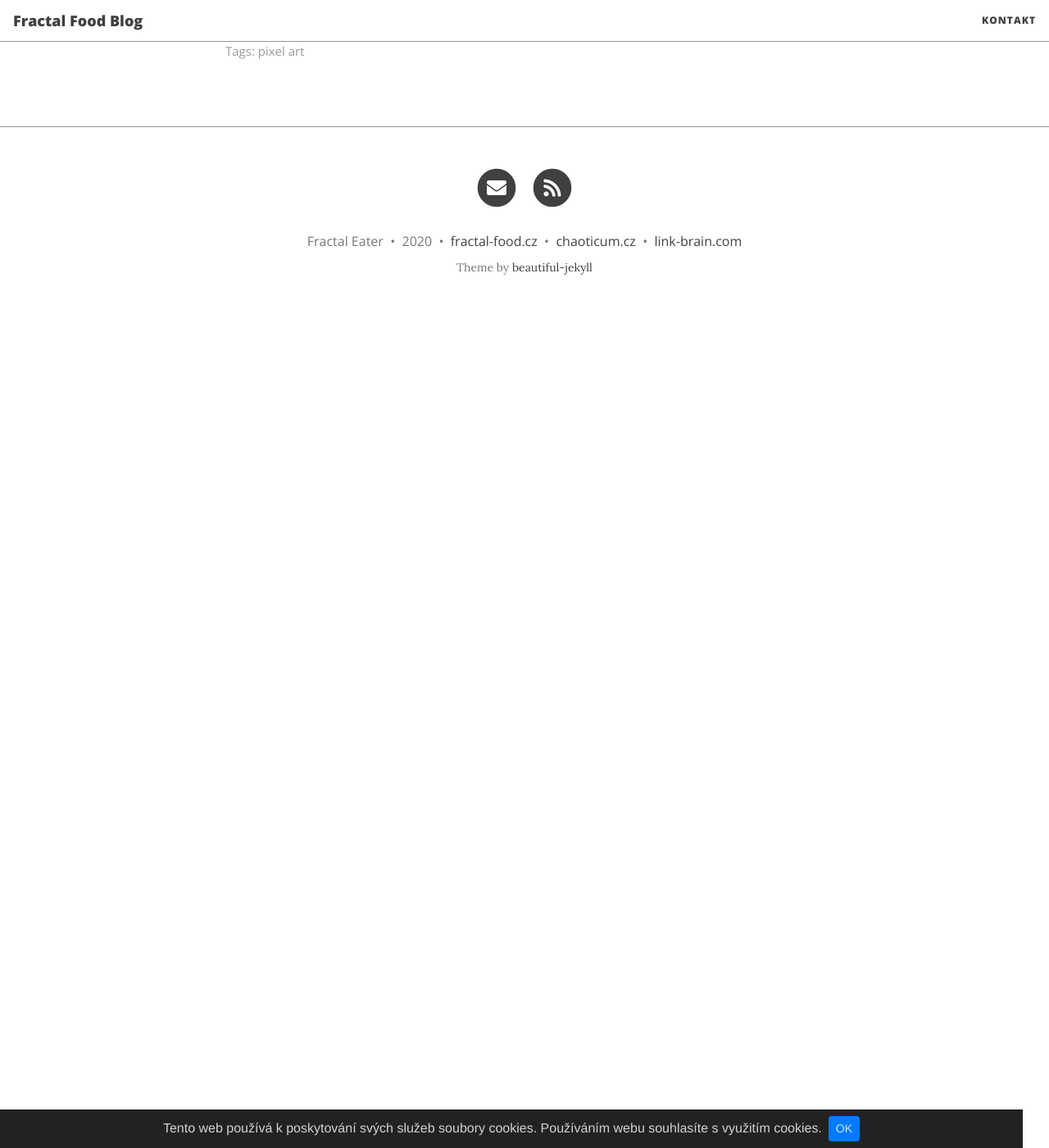
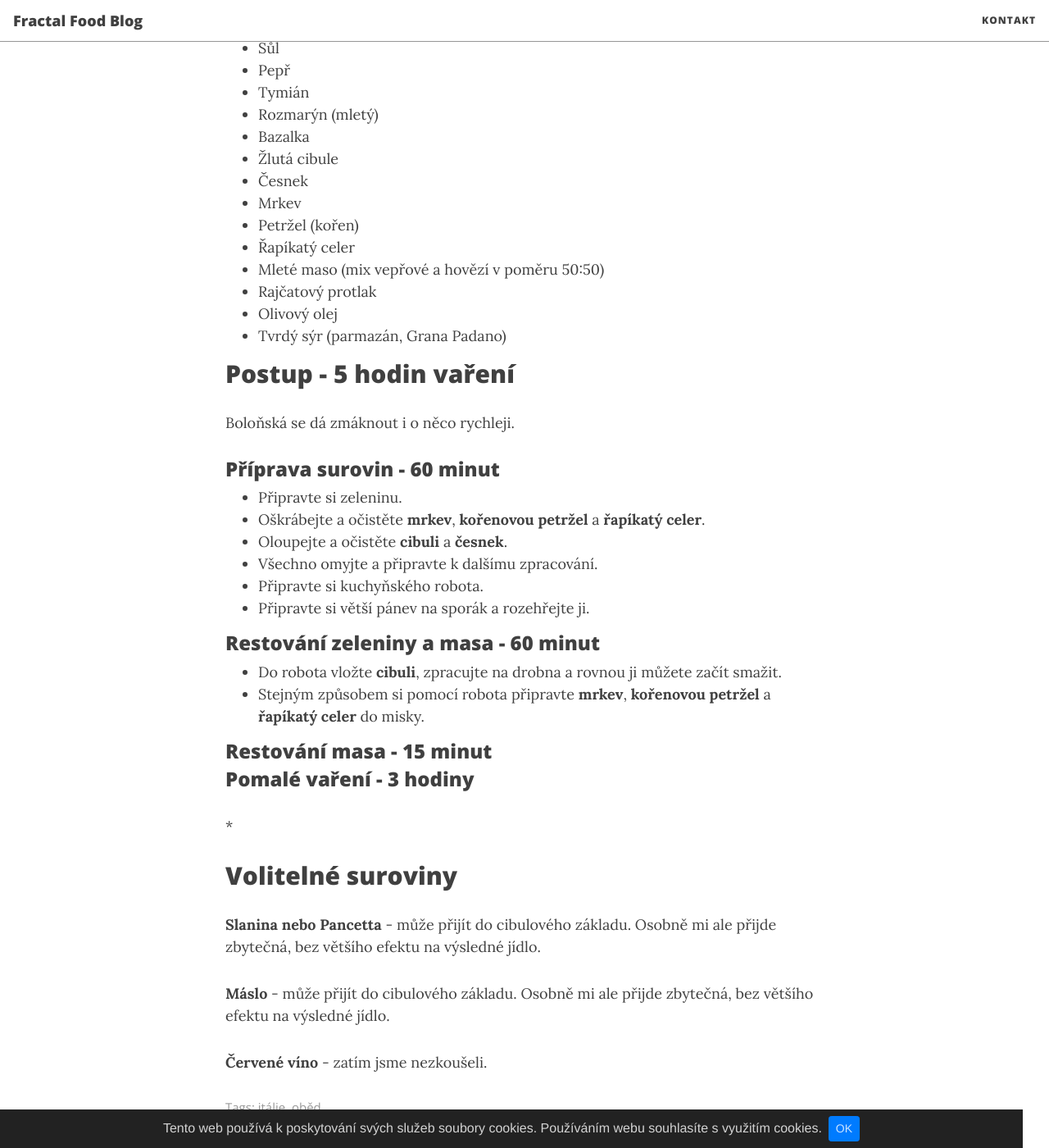
Before and after one commit to Chaoticum/fractal-food-blog, a Jekyll site: the page built from _posts/2020-08-15-bolonske-ragu.md, in a window 1280 px wide and 1400 px high, scrolled down 599 px. Shown: the whole window at 82% size. Built offline with Jekyll 4.4.1, drawn with Linux system fonts in a browser that asks for light colours; nearby versions of some CDN libraries; some of the changed text lies outside the part shown.

Commit message:
post test

```diff
--- a/_posts/2020-08-15-bolonske-ragu.md
+++ b/_posts/2020-08-15-bolonske-ragu.md
@@ -4,20 +4,59 @@ title: "Recept na boloňské ragů"
 permalink: /bolonske-ragu/
 date: 2020-08-03
 author: Fractal Eater
-tags: [pixel art]
+cover-img: https://img-global.cpcdn.com/recipes/6086885838422016/1200x630cq70/photo.jpg
+thumbnail-img: https://upload.wikimedia.org/wikipedia/commons/a/af/Homelard.jpg
+share-img: https://upload.wikimedia.org/wikipedia/commons/a/af/Homelard.jpg
+tags: [itálie, oběd]
 ---
 
 úvod
 
 ## Seznam surovin
 
-* derghaerdhaedhr
-* derghaerdhaedhraehr
-* erhg
+* Sůl
+* Pepř
+* Tymián
+* Rozmarýn (mletý)
+* Bazalka
+* Žlutá cibule
+* Česnek
+* Mrkev
+* Petržel (kořen)
+* Řapíkatý celer
+* Mleté maso (mix vepřové a hovězí v poměru 50:50)
+* Rajčatový protlak
+* Olivový olej
+* Tvrdý sýr (parmazán, Grana Padano)
 
-postup
+## Postup - 5 hodin vaření
 
-**whatever**
+Boloňská se dá zmáknout i o něco rychleji.
 
-konec receptu
-tests
+### Příprava surovin - 60 minut
+
+* Připravte si zeleninu.
+* Oškrábejte a očistěte **mrkev**, **kořenovou petržel** a **řapíkatý celer**.
+* Oloupejte a očistěte **cibuli** a **česnek**.
+* Všechno omyjte a připravte k dalšímu zpracování.
+* Připravte si kuchyňského robota.
+* Připravte si větší pánev na sporák a rozehřejte ji.
+
+### Restování zeleniny a masa - 60 minut
+
+* Do robota vložte **cibuli**, zpracujte na drobna a rovnou ji můžete začít smažit.
+* Stejným způsobem si pomocí robota připravte **mrkev**, **kořenovou petržel** a **řapíkatý celer** do misky.
+
+### Restování masa - 15 minut
+
+### Pomalé vaření - 3 hodiny
+
+*
+
+## Volitelné suroviny
+
+**Slanina nebo Pancetta** - může přijít do cibulového základu. Osobně mi ale přijde zbytečná, bez většího efektu na výsledné jídlo.
+
+**Máslo** - může přijít do cibulového základu. Osobně mi ale přijde zbytečná, bez většího efektu na výsledné jídlo.
+
+**Červené víno** - zatím jsme nezkoušeli.
```
